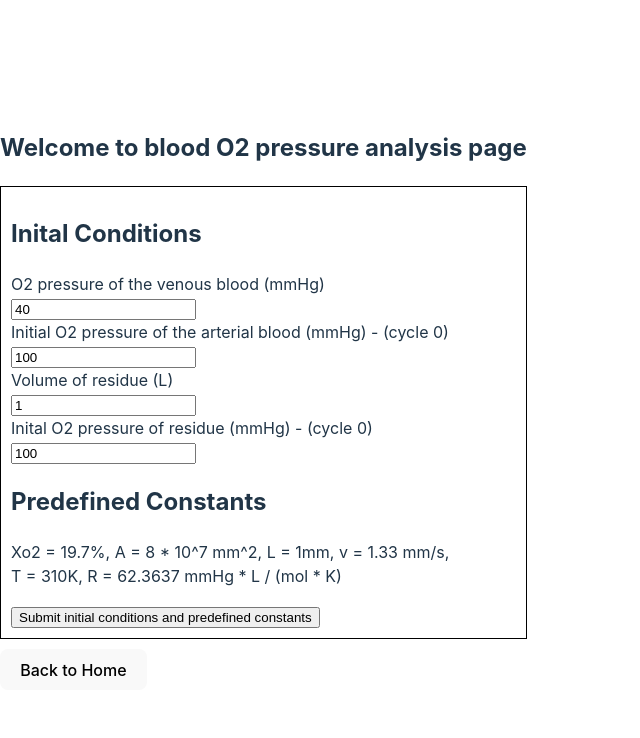
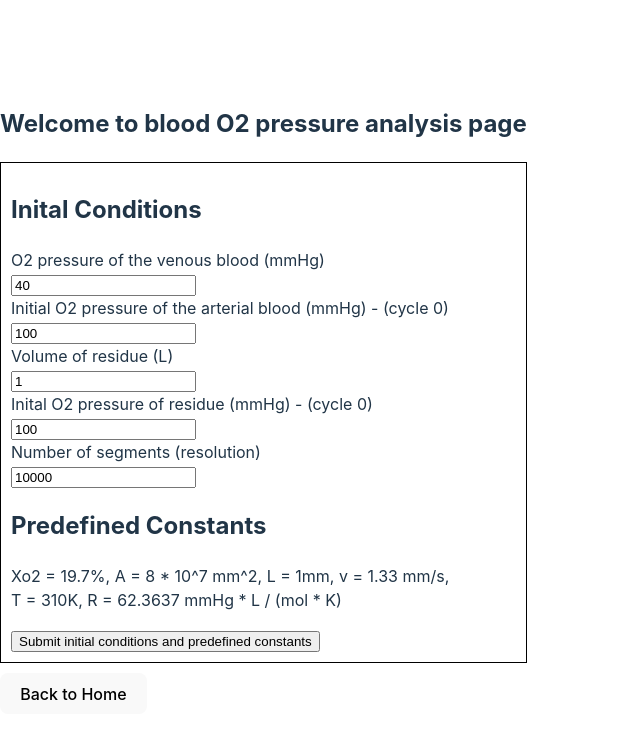
Before and after one commit to YooChanJo/OSAS-digital-twinning, a React (Vite) app in the folder frontend/: page /analysis/blood-o2-pressure-analysis in a window 1280 px wide. Shown: the top 738 px of the page, without its empty margins (0-640 px from the left). Built offline with nearby package versions, Linux system fonts and the light colour scheme.

Commit message:
Added precision element to frontend form

```diff
--- a/frontend/src/routes/bloodO2PressureAnalysis.jsx
+++ b/frontend/src/routes/bloodO2PressureAnalysis.jsx
@@ -13,8 +13,9 @@ export default function BloodO2PressureAnalysis() {
         const Part = Number(e.target[1].value);
         const Vr = Number(e.target[2].value);
         const Pr = Number(e.target[3].value);
+        const n = Number(e.target[4].value); // precision
         try {
-            const res = await axios.post("/api/blood-pressure-analysis", { Pv, Part, Vr, Pr });
+            const res = await axios.post("/api/blood-pressure-analysis", { Pv, Part, Vr, Pr, n });
             console.log(res);
         } catch (err) {
             console.log(err.message);
@@ -26,13 +27,15 @@ export default function BloodO2PressureAnalysis() {
         <form onSubmit={onFormSubmit} style={{border: "1px solid black", padding: "10px", marginBottom: "10px"}}>
             <h2>Inital Conditions</h2>
             <label htmlFor="Pv">O2 pressure of the venous blood (mmHg)</label><br />
-            <input id="Pv" type="number" defaultValue={40}></input><br />
+            <input id="Pv" type="number" defaultValue={40} required></input><br />
             <label htmlFor="Part">Initial O2 pressure of the arterial blood (mmHg) - (cycle 0)</label><br />
-            <input id="Part" type="number" defaultValue={100}></input><br />
+            <input id="Part" type="number" defaultValue={100} required></input><br />
             <label htmlFor="Vr">Volume of residue (L)</label><br />
-            <input id="Vr" type="number" defaultValue={1}></input><br />
+            <input id="Vr" type="number" defaultValue={1} required></input><br />
             <label htmlFor="Pr">Inital O2 pressure of residue (mmHg) - (cycle 0)</label><br />
-            <input id="Pr" type="number" defaultValue={100}></input>
+            <input id="Pr" type="number" defaultValue={100} required></input><br />
+            <label htmlFor="resolution">Number of segments (resolution)</label><br />
+            <input id="resolution" type="number" defaultValue={10000} required></input>
             <h2>Predefined Constants</h2>
             <p>
                 Xo2 = 19.7%, A = 8 * 10^7 mm^2, L = 1mm, v = 1.33 mm/s, <br/>
```
